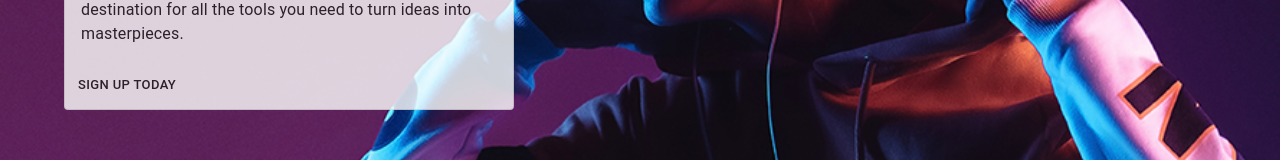
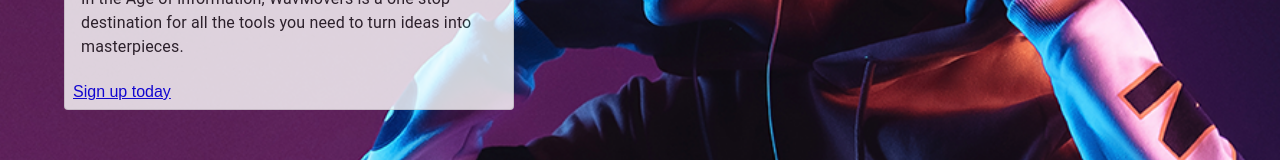
Before and after one commit to Jdouville8/Audio-Sample-Sharing-Service, a React (Create React App) app in the folder client/: page / in a window 1280 px wide. Shown: the part 474-634 px from the top of the page. Built offline with nearby package versions, Linux system fonts and the light colour scheme; no server answers.

Commit message:
forgot to move to branch, moving now

```diff
--- a/client/src/pages/Landing.js
+++ b/client/src/pages/Landing.js
@@ -7,6 +7,7 @@ import {
 	Button,
 	makeStyles,
 } from "@material-ui/core";
+import { Link } from "react-router-dom";
 import Background from "../images/landing.png";
 import { positions } from "@material-ui/system";
 
@@ -44,8 +45,7 @@ function Landing() {
 					backgroundSize: "cover",
 					backgroundPosition: "center center",
 					backgroundAttachment: "fixed",
-        }}
-      >
+				}}>
 				<Card
 					className={classes.root}
 					style={{
@@ -55,8 +55,7 @@ function Landing() {
 						width: "35%",
 						opacity: ".8",
 					}}
-          variant="outlined"
-        >
+					variant="outlined">
 					<CardContent>
 						<Typography style={{ opacity: "1" }}>
 							<b>WavMovers</b> is a cutting edge audio sample library and
@@ -82,9 +81,9 @@ function Landing() {
 						</Typography>
 					</CardContent>
 					<CardActions>
-            <Button size="small" href="/signup">
+						<Link size="small" to="/signup">
 							Sign up today
-            </Button>
+						</Link>
 					</CardActions>
 				</Card>
 			</div>
```
Lines whose indentation alone changed are shown as unchanged.
